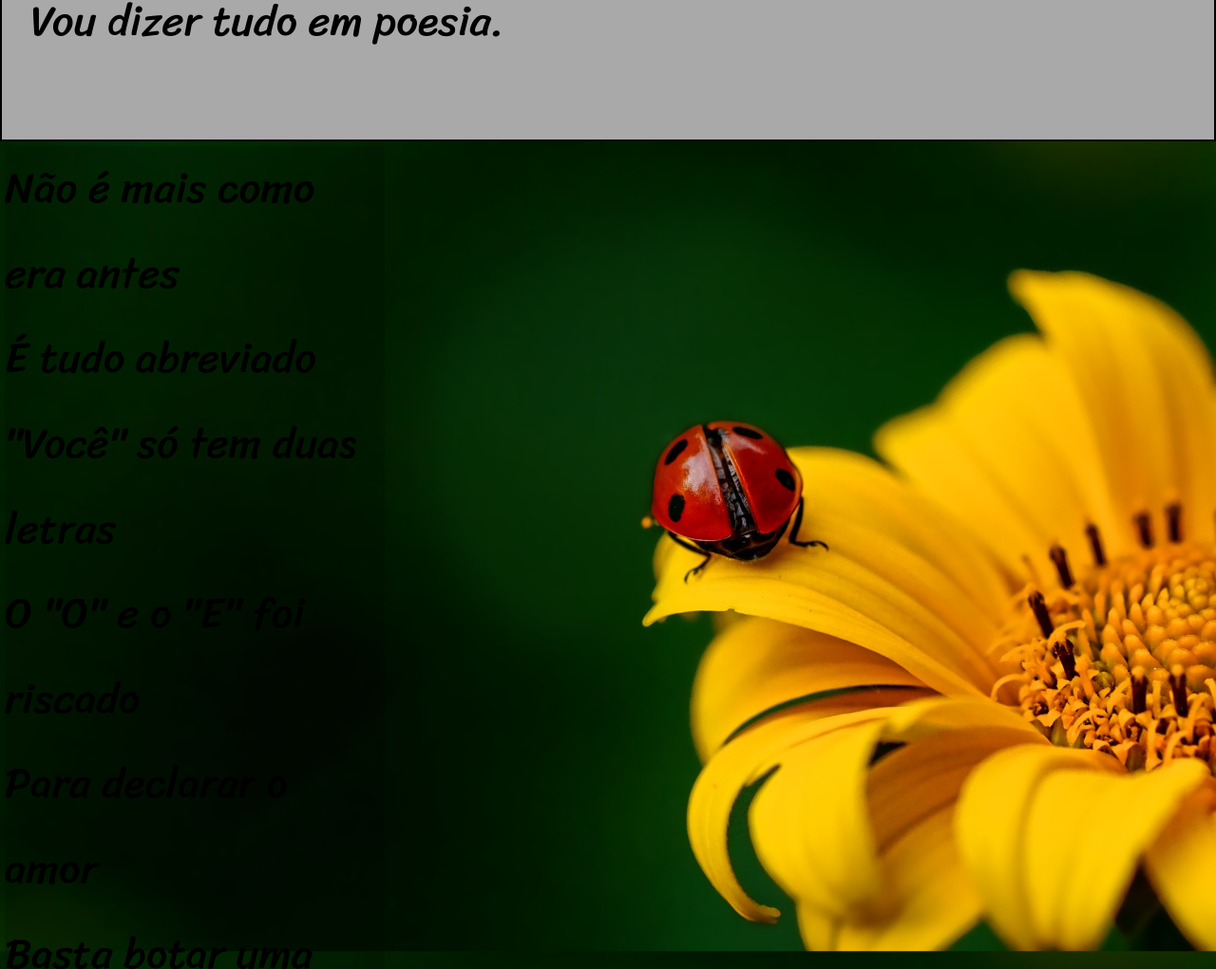
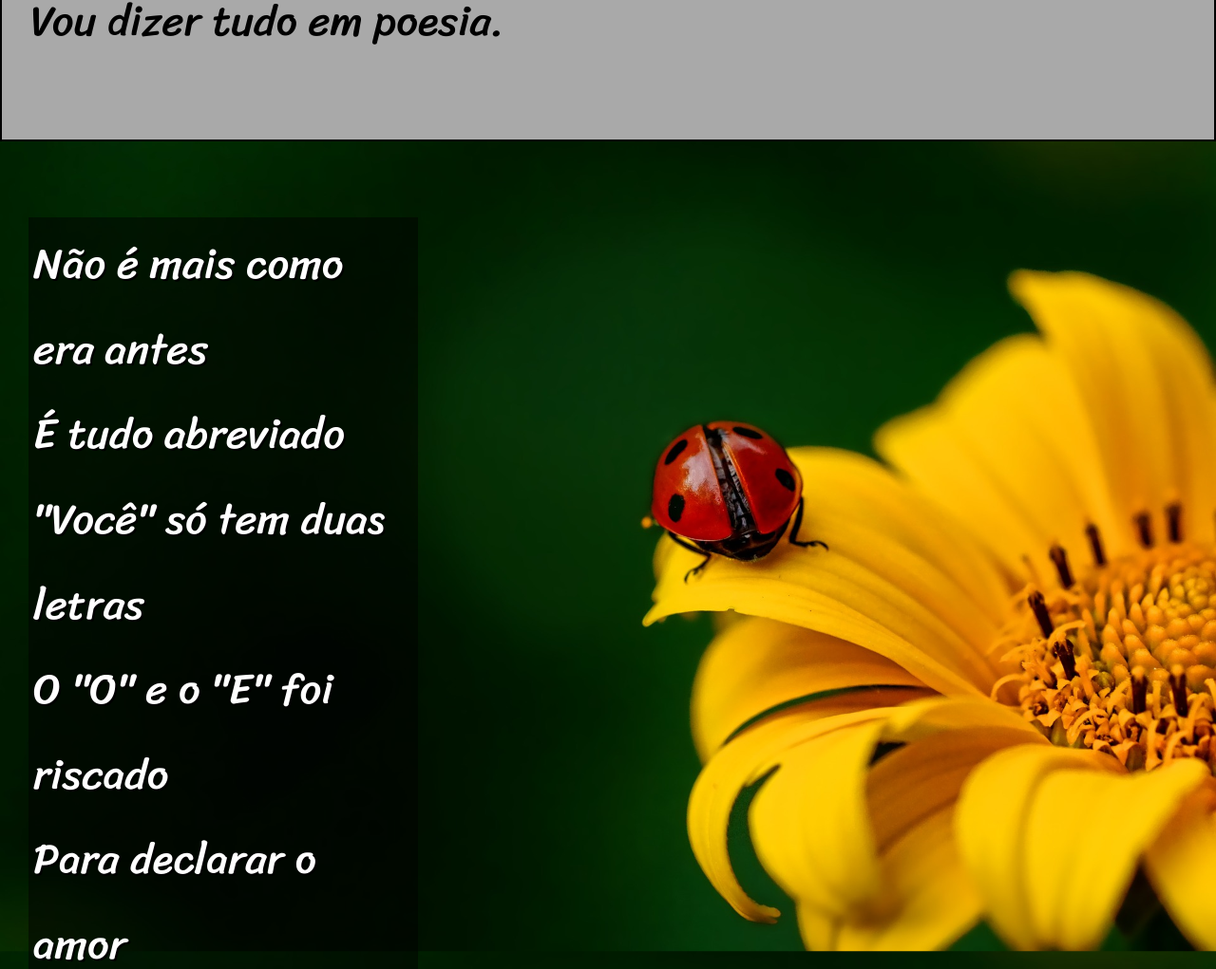
Before and after one commit to TiagoSimari/html-css, a plain HTML site: page desafios/desafio12/index.html in a window 1280 px wide. Shown: the part 869-1890 px from the top of the page at 95% size. Drawn offline with Linux system fonts and the light colour scheme.

Commit message:
Update style.css

```diff
--- a/desafios/desafio12/style.css
+++ b/desafios/desafio12/style.css
@@ -22,12 +22,13 @@ font-family: var(--fonte1);
 
 section.flor {
     background-image: url(imagens/background001.jpg);
-
     background-repeat: no-repeat;
-    background-position: center;
+    background-position: right center;
     background-size: cover;
     background-attachment: fixed;
-   padding: 5px;
+
+   color: white;
+
 
 }
 h1{
@@ -78,8 +79,11 @@ padding-left: 30px;
 font-family: var(--fonte3);
 font-size: 3.5vw;
 }
+
 section.flor>p{
-
+display: inline-block;
 width: 400px;
-background-color: rgba(0, 0, 0, 0.158);
+background-color: rgba(0, 0, 0, 0.493);
+padding: 5px;
+text-shadow: 2px 2px 0px black;
 }
```
